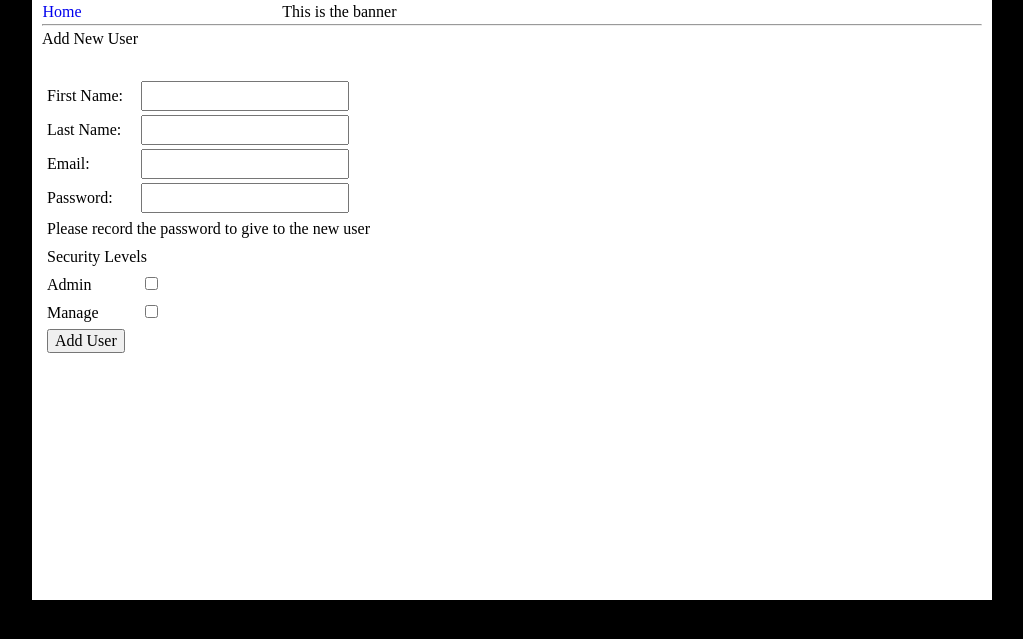
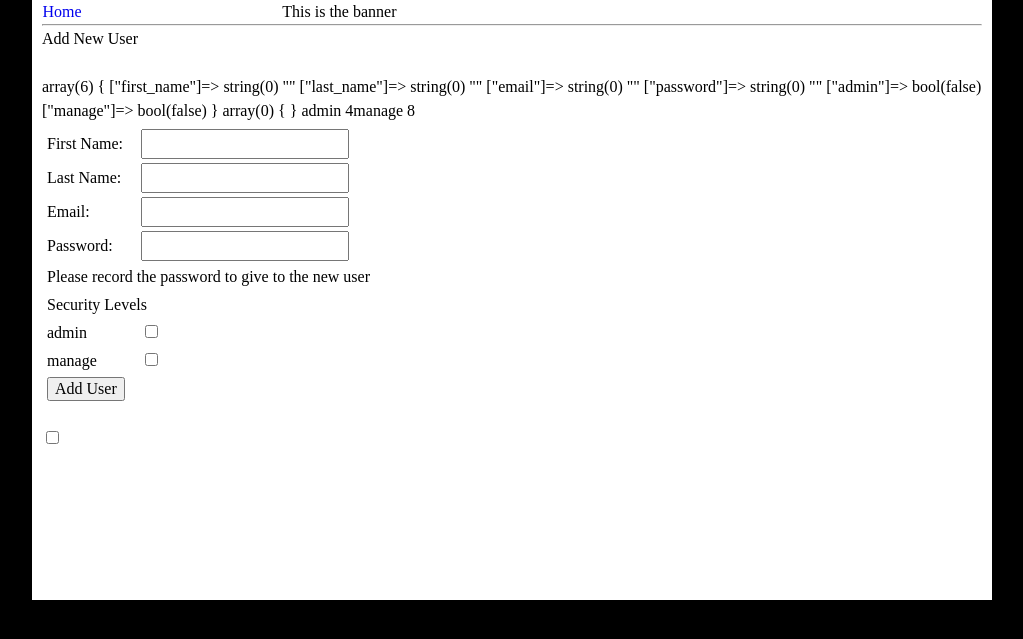
Before and after one commit to awatanabe/ucficom, a CodeIgniter app: page /index.php/admin/new_user in a window 1280 px wide. Shown: the top 639 px of the page, without its empty margins (128-1151 px from the left). Run offline with CodeIgniter, Linux system fonts and the light colour scheme.

Commit message:
Working out form validation error with checkboxes.

```diff
--- a/application/config/constants.php
+++ b/application/config/constants.php
@@ -58,17 +58,17 @@ define('ADMIN',         4);
 define("MANAGE",        8);
 
 $INTERNAL_SECURITY_ZONES = array(
-        "Admin" => ADMIN,
-        "Manage" => MANAGE);
+        "admin" => ADMIN,
+        "manage" => MANAGE);
 
 define("INTERNAL_SECURITY_ZONES", serialize($INTERNAL_SECURITY_ZONES));
 
 // Define security levels in array
 define("SECURITY_ZONES", serialize(array_merge(
         array(
-            "Inactive" => INACTIVE,
-            "External" => EXTERNAL,
-            "Authenticated" => AUTHENTICATED),
+            "inactive" => INACTIVE,
+            "external" => EXTERNAL,
+            "authenticated" => AUTHENTICATED),
         $INTERNAL_SECURITY_ZONES)));
 
 /*
--- a/application/controllers/admin.php
+++ b/application/controllers/admin.php
@@ -23,6 +23,13 @@ class admin extends UC_Controller {
 
         // Load user model - controller for managing user table
         $this->load->model("users");
+
+        // Load helpers
+        $this->load->helper("form");
+
+        // Load libraries
+        $this->load->library("form_validation");
+        $this->load->library("table");
     }
 
     /**
@@ -61,15 +68,6 @@ class admin extends UC_Controller {
 
     public function new_user(){
 
-        // Load helpers
-        $this->load->helper("form");
-
-        // Load libraries
-        $this->load->library("form_validation");
-        $this->load->library("table");
-
-        // Load model for database access
-        $this->load->model("users");
         // Set the form validation rules
         $this->form_validation->set_rules("email", "Email",
                 "required|valid_email|callback__unique_email");
@@ -115,11 +113,13 @@ class admin extends UC_Controller {
                         "added to system.";
 
                 // Set success message
-                $this->set_message($add_message, MESSAGE_SUCCESS, "User added");
+                $this->set_message("User added", $add_message, MESSAGE_SUCCESS);
                 // On successful insertion, redirect to main admin page
                         redirect(site_url("admin/index"));
             }
             else{
+                // Notify user of errors in the form
+                $this->set_message("Error", validation_errors(), MESSAGE_ALERT);
             }
         }
 
@@ -133,15 +133,9 @@ class admin extends UC_Controller {
                 function ($value) { return FALSE; },
                 unserialize(INTERNAL_SECURITY_ZONES)));
 
-        // Get list of all security zone names
-        unserialize(INTERNAL_SECURITY_ZONES);
-
         // Load input form for new users
         $view_data["new_user_form"] =
             $this->get_view("content/forms/user_info", $form_data);
-
-        // Put any errors in the form into the alert box
-        $this->set_message(validation_errors(), MESSAGE_ALERT, "Error");
 
         // Load page view
         $this->display($this->get_view("content/admin/new_user", $view_data));
@@ -155,8 +149,54 @@ class admin extends UC_Controller {
 
     public function edit_user($user_id){
 
+        // Load validation helper
+        $this->load->helper("validation");
 
+        // Check that the user_id is valid
+        if(is_user_id($user_id) == FALSE){
+            // Alert user to bad ID and return to index
+            $this->set_message(
+                    "Invalid User ID",
+                    "Could not edit information for user because of bad user ID",
+                    MESSAGE_ALERT);
+            redirect("admin/index");
+        }
 
+        // Load the user's information from the database
+        $user_data = $this->users->get_unique(USERS_USER_ID, $user_id);
+
+        if($user_data == FALSE || $user_data[USERS_SECURITY_LEVEL] == INACTIVE){
+            $this->set_message(
+                "Invalid User ID",
+                "User does not exist",
+                MESSAGE_ALERT);
+            redirect("admin/index");
+        }
+
+        // Remove the password field from the user's data - admin cannot view it
+        $user_data[USERS_PASSWORD] = '';
+
+        // Get the internal security zones
+        $internal_zones = unserialize(INTERNAL_SECURITY_ZONES);
+
+        // Develop array for default values
+        foreach($internal_zones as $name => $value){
+            // Set retain each zone's value if user is authorizes; else zero
+            $internal_zones[$name] =
+                ($value & $user_data[USERS_SECURITY_LEVEL]) ?
+                $value : 0;
+        }
+
+        // Remove security zone from data array and replace with above array
+        unset($user_data[USERS_SECURITY_LEVEL]);
+        $form_data["default_values"] = array_merge($user_data, $internal_zones);
+
+        // Get form
+        $template_data["edit_form"] = $this->get_view("content/forms/user_info",
+                $form_data);
+
+        $this->display($this->get_view("content/admin/edit_user",
+                $template_data));
     }
 }
 
--- a/application/core/UC_Controller.php
+++ b/application/core/UC_Controller.php
@@ -66,8 +66,8 @@ class UC_Controller extends CI_Controller {
      * @param string $message_type Type of message to display.
      */
 
-    public function set_message($message, $message_type = MESSAGE_NORMAL,
-            $title = ''){
+    public function set_message($title, $message,
+            $message_type = MESSAGE_NORMAL){
 
         if($message != ''){
 
--- a/application/helpers/UC_html_helper.php
+++ b/application/helpers/UC_html_helper.php
@@ -20,8 +20,7 @@
      */
 
     function empty_grid($grid_size){
+
         return "<div class='grid-$grid_size'>".nbs()."</div>";
     }
-
-
 ?>
--- /dev/null
+++ b/application/views/content/admin/edit_user.php
@@ -0,0 +1,4 @@
+Edit User
+<br>
+<br>
+<?= $edit_form ?>
--- a/application/views/content/forms/user_info.php
+++ b/application/views/content/forms/user_info.php
@@ -1,6 +1,10 @@
 <?
+
 /* Generate the table with inputs */
 // Eliminate header row
+
+var_dump($default_values);
+var_dump($_POST);
 
     $this->table->set_heading(
             array(
@@ -51,13 +55,16 @@
 
     // Build input for each zone
     foreach($INTERNAL_SECURITY_ZONES as $name => $zone_value){
+        echo "$name $zone_value";
         $this->table->add_row(
             form_label($name, $name),
             form_checkbox(array(
                 "name"  => $name,
                 "id"    => $name,
                 "value" => $zone_value,
+                "checked" =>
                 set_checkbox($name, $zone_value, $default_values[$name]))));
+        echo set_checkbox($name, $zone_value);
     }
     // Add submit button
     $this->table->add_row(
@@ -68,7 +75,11 @@
 
 ?>
 
+
+
 <?= form_open(site_url("admin/new_user")) ?>
 <?= $this->table->generate()?>
 
+<input type='checkbox' name='Admin' value="4" <?= set_checkbox("Admin", "4") ?>>
+
 <?= form_close() ?>
--- a/application/views/universal/message.php
+++ b/application/views/universal/message.php
@@ -2,7 +2,7 @@
     <div class="grids">
         <?= empty_grid(1) ?>
         <div class="grid-14">
-            <div id="message_title"><?= $title ?></div>
+            <div id="message_title"><?= strtoupper($title) ?></div>
             <?= $content ?>
         </div>
         <?= empty_grid(1) ?>
```
Also changed, not shown: application/helpers/password_helper.php (deleted, +0 -56 lines), application/helpers/validation_helper.php (added, +30 -0 lines).
